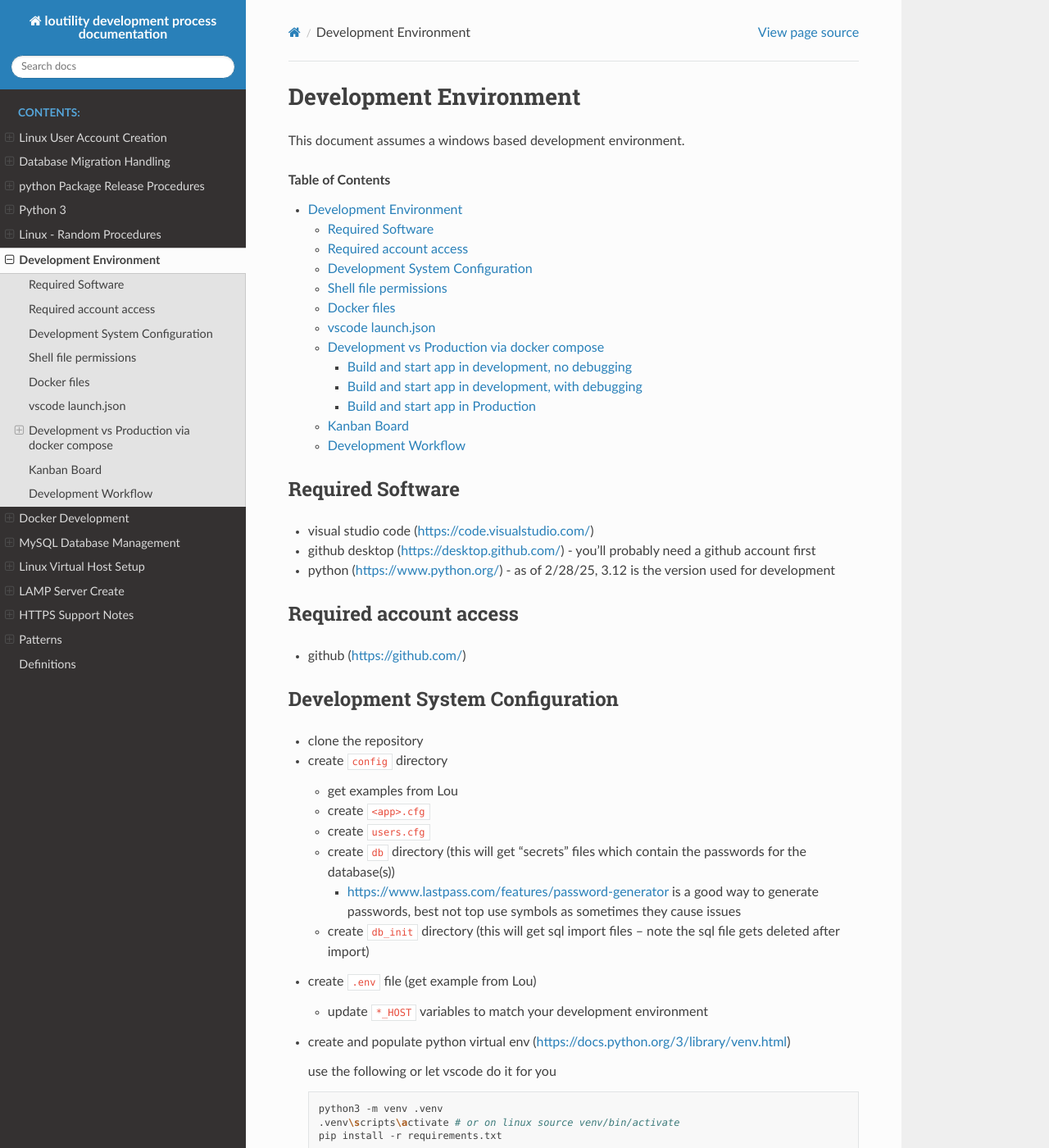
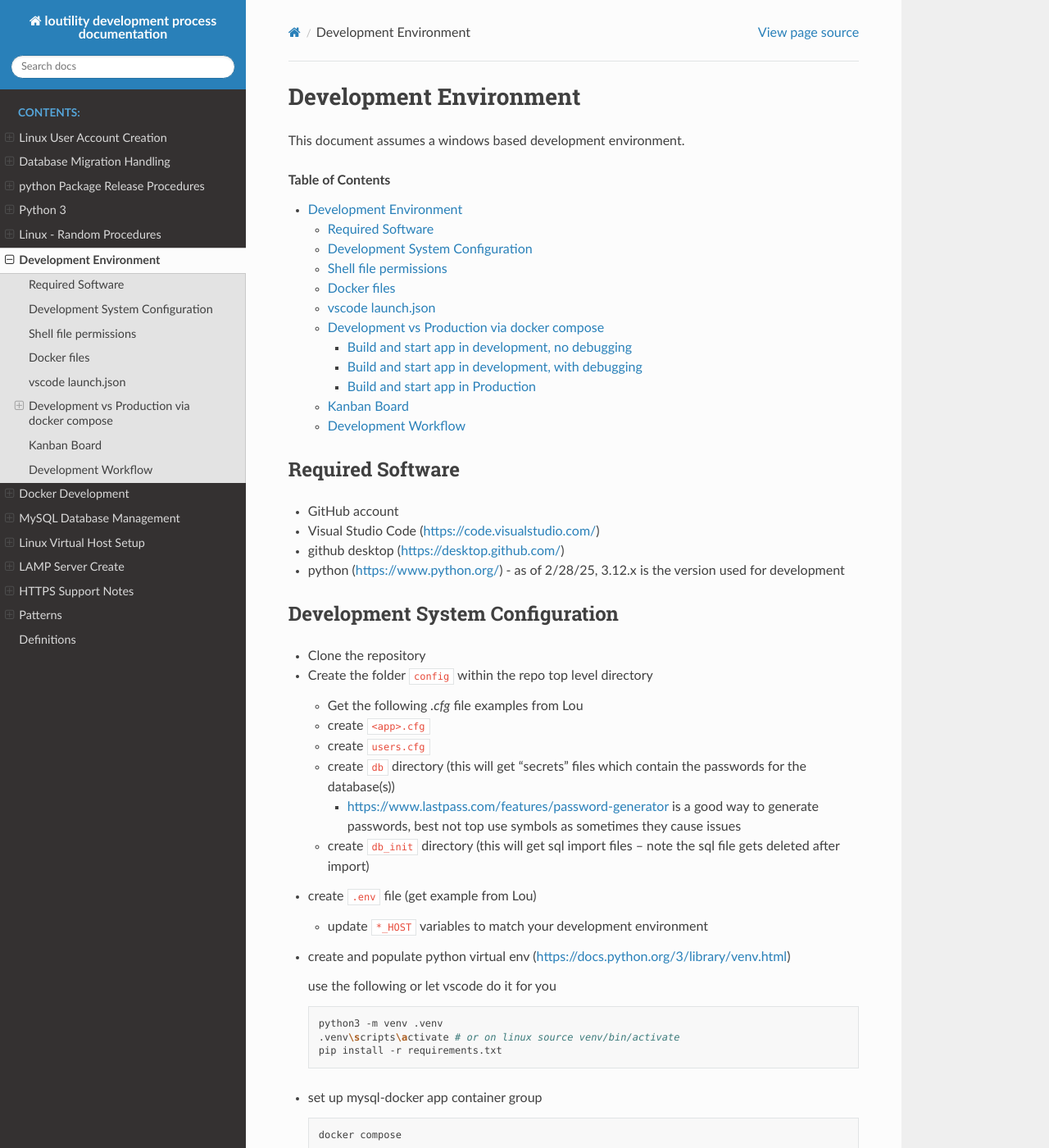
Before and after one commit to shanholtzerk/fork_loudevprocess, a Sphinx documentation site: the page built from docs/source/development-environment.rst, in a window 1280 px wide and 1400 px high. Shown: the whole window at 82% size. Built offline with Sphinx 7.4.7 and the Read the Docs theme 3.1.0, drawn with Linux system fonts in a browser that asks for light colours.

Commit message:
Minor edits

```diff
--- a/docs/source/development-environment.rst
+++ b/docs/source/development-environment.rst
@@ -9,21 +9,18 @@ This document assumes a windows based development environment.
 Required Software
 -----------------------------
 
-* visual studio code (https://code.visualstudio.com/)
-* github desktop (https://desktop.github.com/) - you'll probably need a github account first
-* python (https://www.python.org/) - as of 2/28/25, 3.12 is the version used for development
-
-Required account access
----------------------------
-* github (https://github.com/)
+* GitHub account
+* Visual Studio Code (https://code.visualstudio.com/)
+* github desktop (https://desktop.github.com/)
+* python (https://www.python.org/) - as of 2/28/25, 3.12.x is the version used for development
 
 Development System Configuration
 -------------------------------------
 
-* clone the repository
-* create ``config`` directory
+* Clone the repository
+* Create the folder ``config`` within the repo top level directory
 
-  * get examples from Lou
+  * Get the following `.cfg` file examples from Lou
   * create ``<app>.cfg``
   * create ``users.cfg``
   * create ``db`` directory (this will get "secrets" files which contain the passwords for the database(s))
```
